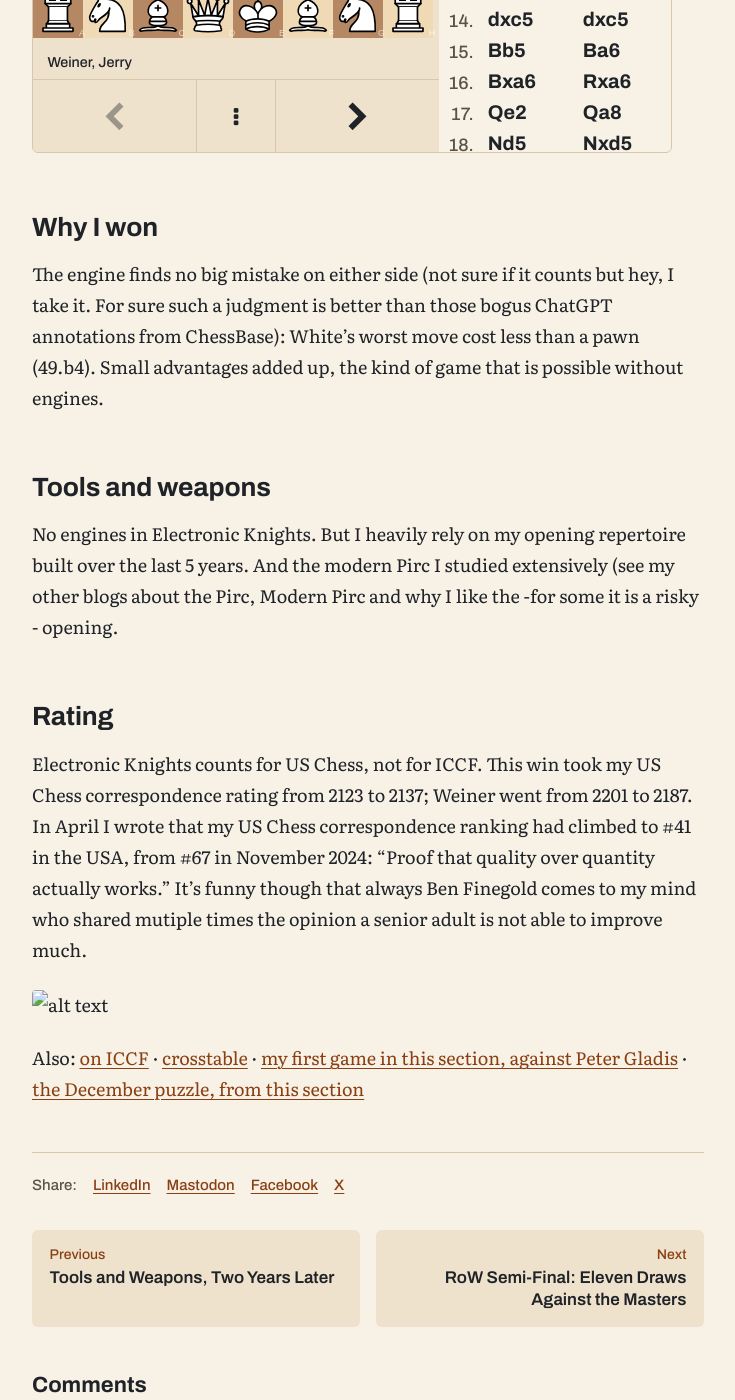
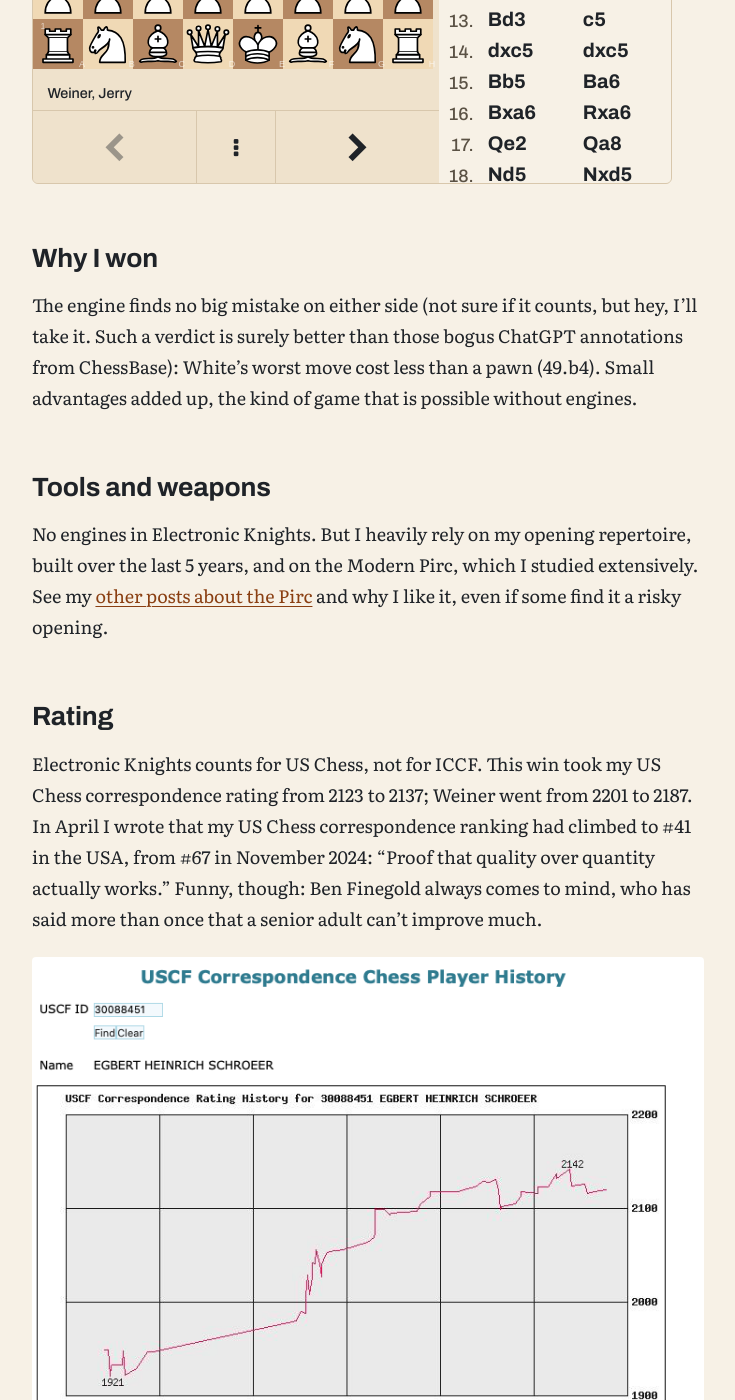
Before and after one commit to Egbert-Azure/Chess-Website, a Jekyll site: the page built from _posts/2026-12-15-25EN03-Shared-First.md, in a window 1280 px wide and 1400 px high, scrolled down 5772 px. Shown: the whole window, without its empty margins (48-783 px from the left). Built offline with Jekyll 4.4.1, drawn with Linux system fonts in a browser that asks for light colours; comment, search, counter and statistics services are not loaded; some of the changed text lies outside the part shown.

Commit message:
December post: fix rating chart, small edits

```diff
--- a/_posts/2026-12-15-25EN03-Shared-First.md
+++ b/_posts/2026-12-15-25EN03-Shared-First.md
@@ -77,17 +77,19 @@ Kb2 f3 47. Ra5 e4 48. Rf5 Qd6 49. b4 Qe6 50. Rf4 Qe5 51. Rg4+ Kh7 52. Rf2 Qf5
 
 ## Why I won
 
-The engine finds no big mistake on either side (not sure if it counts but hey, I take it. For sure such a judgment is better than those bogus ChatGPT annotations from ChessBase): White's worst move cost less than a pawn (49.b4). Small advantages added up, the kind of game that is possible without engines. {% comment %}Your part: when did you feel it was won? What did you learn about playing the queen against two rooks?{% endcomment %}
+The engine finds no big mistake on either side (not sure if it counts, but hey, I'll take it. Such a verdict is surely better than those bogus ChatGPT annotations from ChessBase): White's worst move cost less than a pawn (49.b4). Small advantages added up, the kind of game that is possible without engines. {% comment %}Your part: when did you feel it was won? What did you learn about playing the queen against two rooks?{% endcomment %}
 
 ## Tools and weapons
 
-No engines in Electronic Knights. But I heavily rely on my opening repertoire built over the last 5 years. And the modern Pirc I studied extensively (see my other blogs about the Pirc, Modern Pirc and why I like the -for some it is a risky - opening.
+No engines in Electronic Knights. But I heavily rely on my opening repertoire, built over the last 5 years, and on the Modern Pirc, which I studied extensively. See my [other posts about the Pirc](https://chess.myvortexcloud.com/tags/?tag=pirc) and why I like it, even if some find it a risky opening.
 
 ## Rating
 
-Electronic Knights counts for US Chess, not for ICCF. This win took my US Chess correspondence rating from 2123 to 2137; Weiner went from 2201 to 2187. In April I wrote that my US Chess correspondence ranking had climbed to #41 in the USA, from #67 in November 2024: “Proof that quality over quantity actually works.” It's funny though that always Ben Finegold comes to my mind who shared mutiple times the opinion a senior adult is not able to improve much.
+Electronic Knights counts for US Chess, not for ICCF. This win took my US Chess correspondence rating from 2123 to 2137; Weiner went from 2201 to 2187. In April I wrote that my US Chess correspondence ranking had climbed to #41 in the USA, from #67 in November 2024: “Proof that quality over quantity actually works.” Funny, though: Ben Finegold always comes to mind, who has said more than once that a senior adult can't improve much.
 
-![alt text](image.png)
+![My US Chess correspondence rating, 2021 to 2026](/images/uschess-rating-history-2026.png)
+
+*My US Chess correspondence rating history, 2021 to 2026.*
 
 Also: [on ICCF](https://www.iccf.com/game?id=1531116) · [crosstable](https://www.iccf.com/event?id=109313) · [my first game in this section, against Peter Gladis](https://chess.myvortexcloud.com/First-Game-25EN03) · [the December puzzle, from this section](https://chess.myvortexcloud.com/puzzles/december-2026/)
 
```
Also changed, not shown: other parts of _posts/2026-12-15-25EN03-Shared-First.md (+1 -1 lines), images/uschess-rating-history-2026.png (renamed from _posts/image.png).
